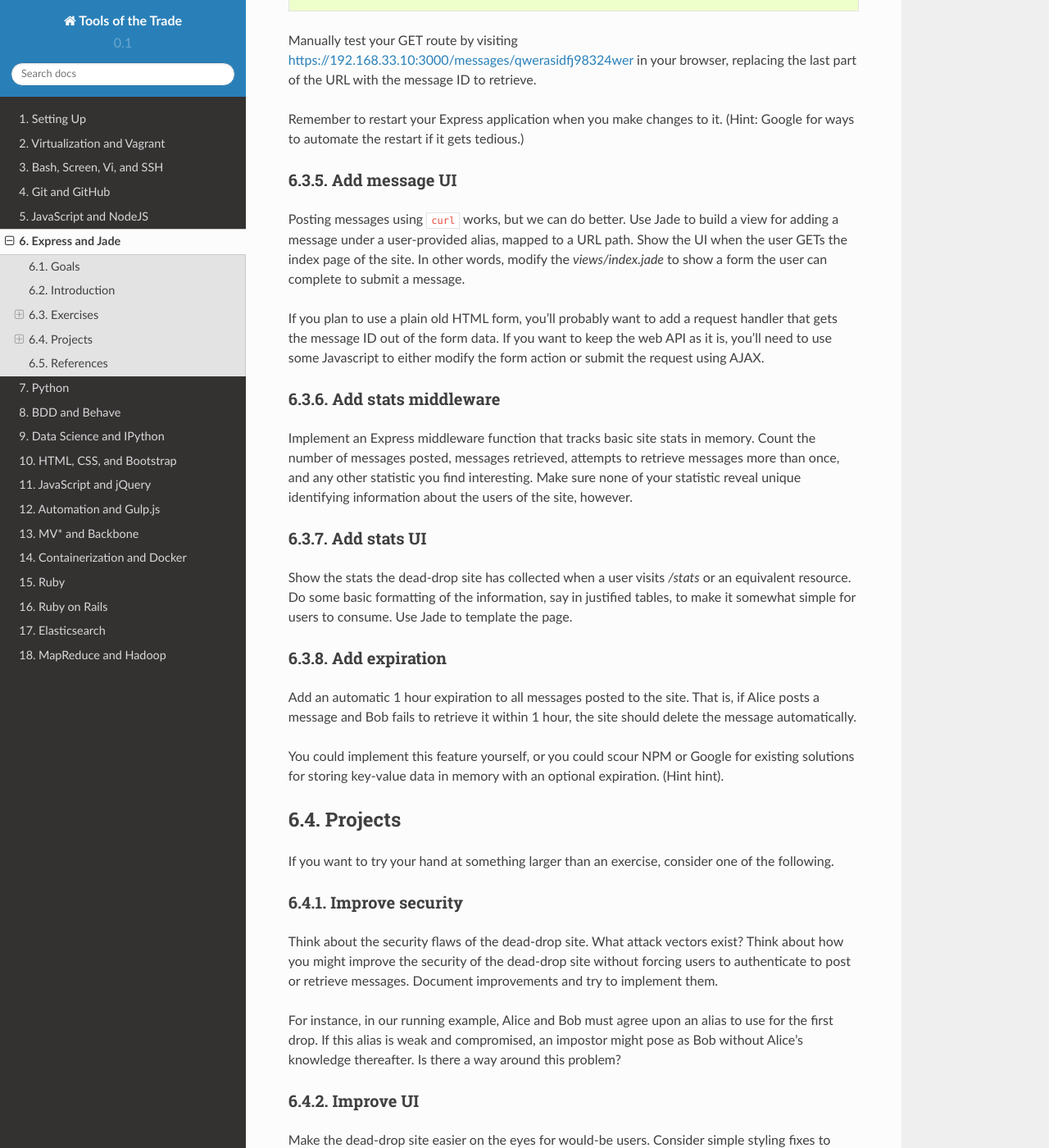
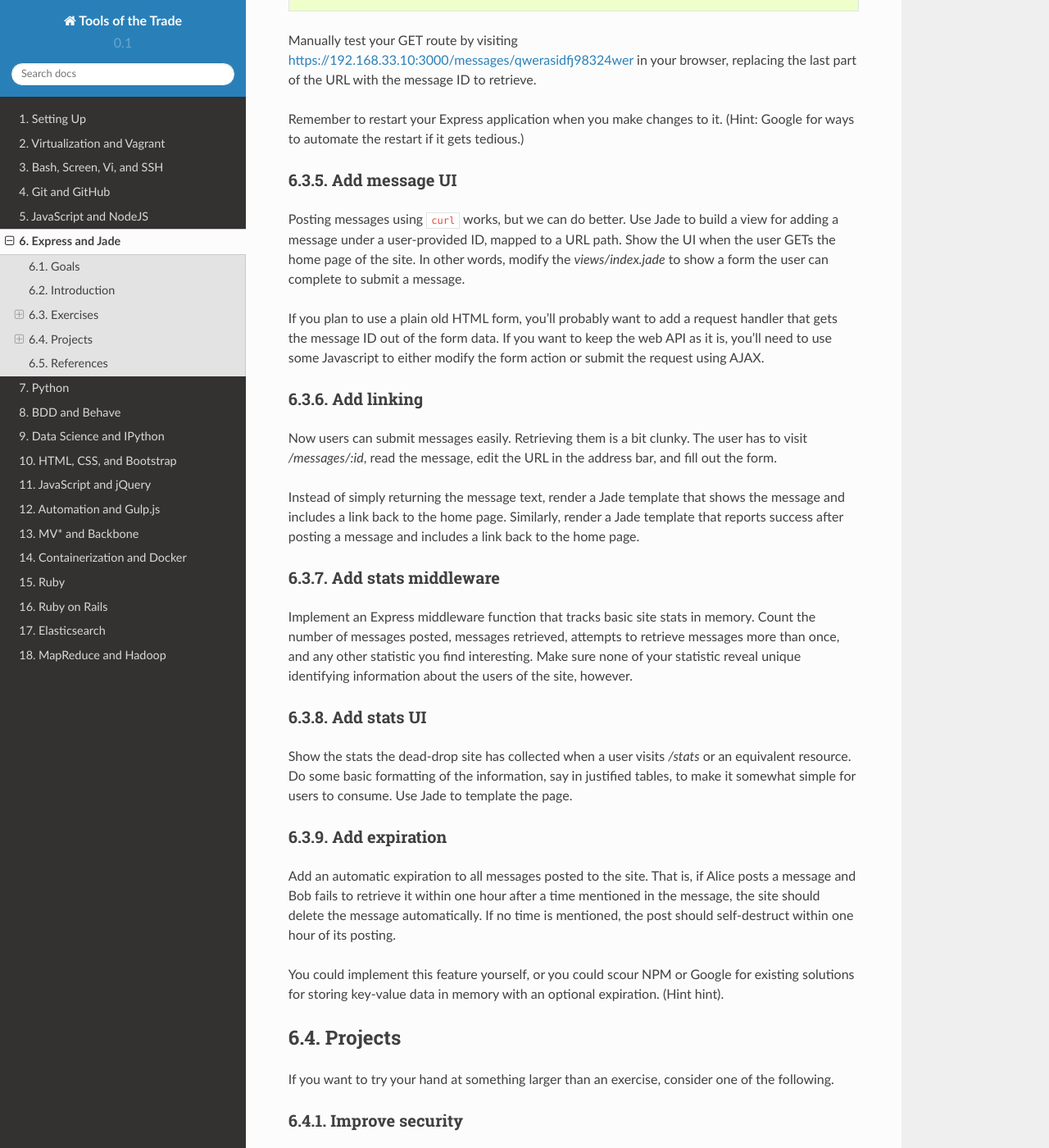
Before and after one commit to parente/tott, a Sphinx documentation site: the page built from doc/sessions/express.rst, in a window 1280 px wide and 1400 px high, scrolled down 2868 px. Shown: the whole window at 82% size. Built offline with Sphinx 7.4.7 and the Read the Docs theme 2.0.0, drawn with Linux system fonts in a browser that asks for light colours.

Commit message:
Improving linking, expiration exercises

```diff
--- a/doc/sessions/express.rst
+++ b/doc/sessions/express.rst
@@ -101,9 +101,16 @@ Remember to restart your Express application when you make changes to it. (Hint:
 Add message UI
 ##############
 
-Posting messages using ``curl`` works, but we can do better. Use Jade to build a view for adding a message under a user-provided alias, mapped to a URL path. Show the UI when the user GETs the index page of the site. In other words, modify the `views/index.jade` to show a form the user can complete to submit a message.
+Posting messages using ``curl`` works, but we can do better. Use Jade to build a view for adding a message under a user-provided ID, mapped to a URL path. Show the UI when the user GETs the home page of the site. In other words, modify the `views/index.jade` to show a form the user can complete to submit a message.
 
 If you plan to use a plain old HTML form, you'll probably want to add a request handler that gets the message ID out of the form data. If you want to keep the web API as it is, you'll need to use some Javascript to either modify the form action or submit the request using AJAX.
+
+Add linking
+###########
+
+Now users can submit messages easily. Retrieving them is a bit clunky. The user has to visit `/messages/:id`, read the message, edit the URL in the address bar, and fill out the form.
+
+Instead of simply returning the message text, render a Jade template that shows the message and includes a link back to the home page. Similarly, render a Jade template that reports success after posting a message and includes a link back to the home page.
 
 Add stats middleware
 ####################
@@ -118,7 +125,7 @@ Show the stats the dead-drop site has collected when a user visits `/stats` or a
 Add expiration
 ##############
 
-Add an automatic 1 hour expiration to all messages posted to the site. That is, if Alice posts a message and Bob fails to retrieve it within 1 hour, the site should delete the message automatically.
+Add an automatic expiration to all messages posted to the site. That is, if Alice posts a message and Bob fails to retrieve it within one hour after a time mentioned in the message, the site should delete the message automatically. If no time is mentioned, the post should self-destruct within one hour of its posting.
 
 You could implement this feature yourself, or you could scour NPM or Google for existing solutions for storing key-value data in memory with an optional expiration. (Hint hint).
 
```
